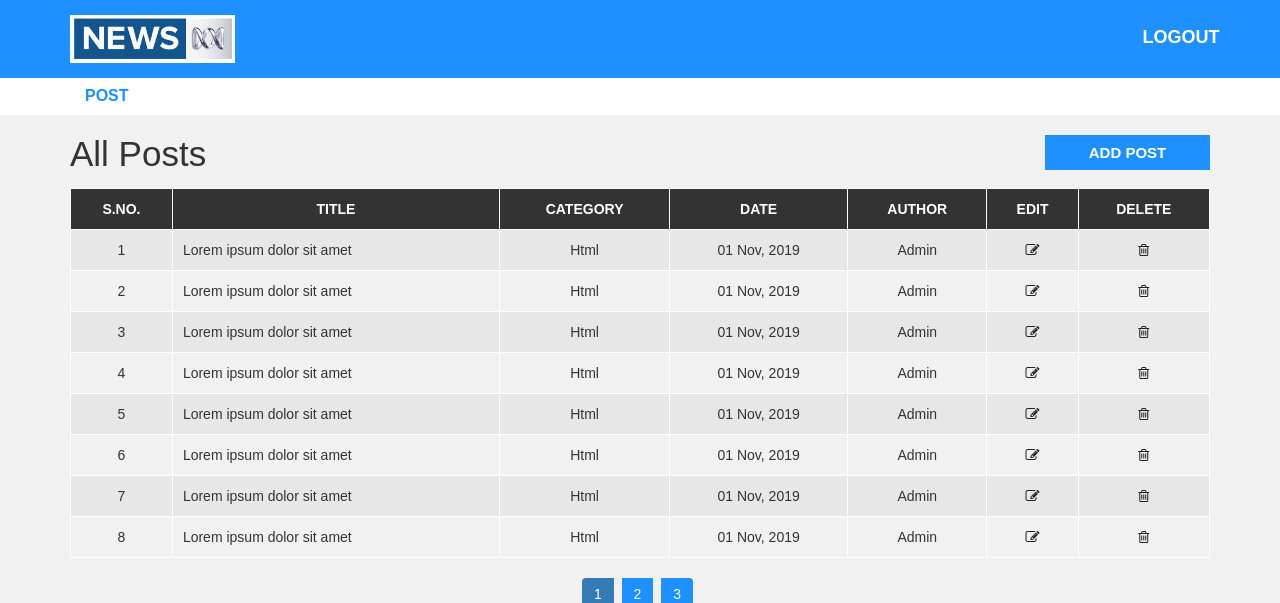
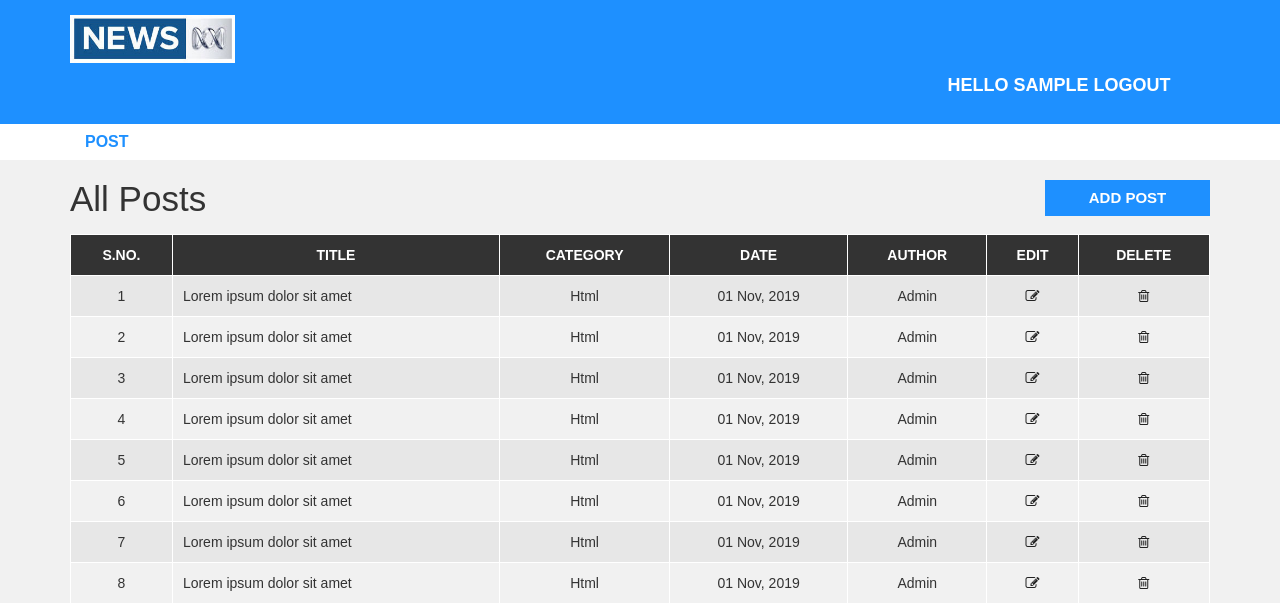
Before and after one commit to shahzaib-zaib/News-Project, a PHP site: page /news-project/admin/post.php in a window 1280 px wide. Shown: the top 603 px of the page. Run offline with PHP 8.4, Linux system fonts and the light colour scheme; the visitor is signed in with stand-in values (Sample User, id 1).

Commit message:
Updated Project

```diff
--- a/admin/header.php
+++ b/admin/header.php
@@ -36,8 +36,8 @@
                     </div>
                     <!-- /LOGO -->
                       <!-- LOGO-Out -->
-                    <div class="col-md-offset-9  col-md-1">
-                        <a href="logout.php" class="admin-logout" >logout</a>
+                    <div class="col-md-offset-9 col-md-3">
+                        <a href="logout.php" class="admin-logout">Hello <?php echo $_SESSION["username"]; ?> logout</a>
                     </div>
                     <!-- /LOGO-Out -->
                 </div>
```
